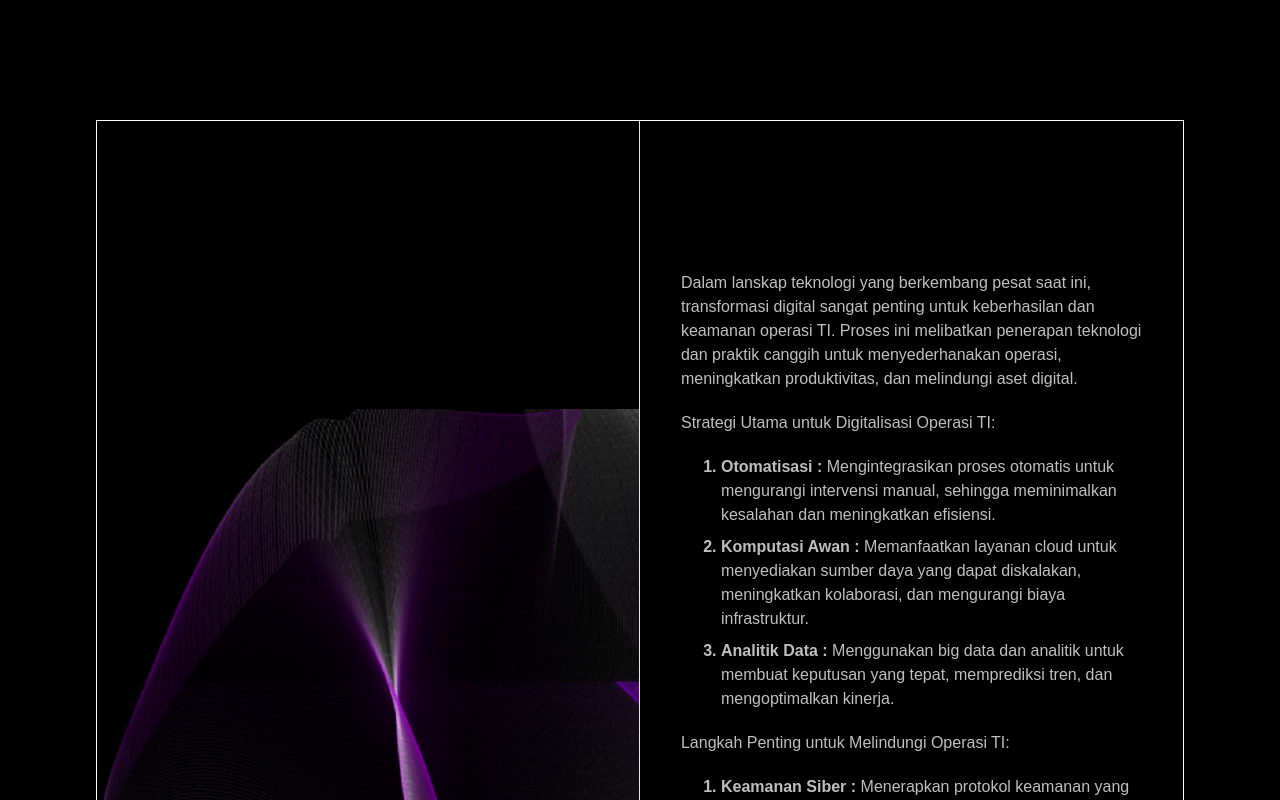
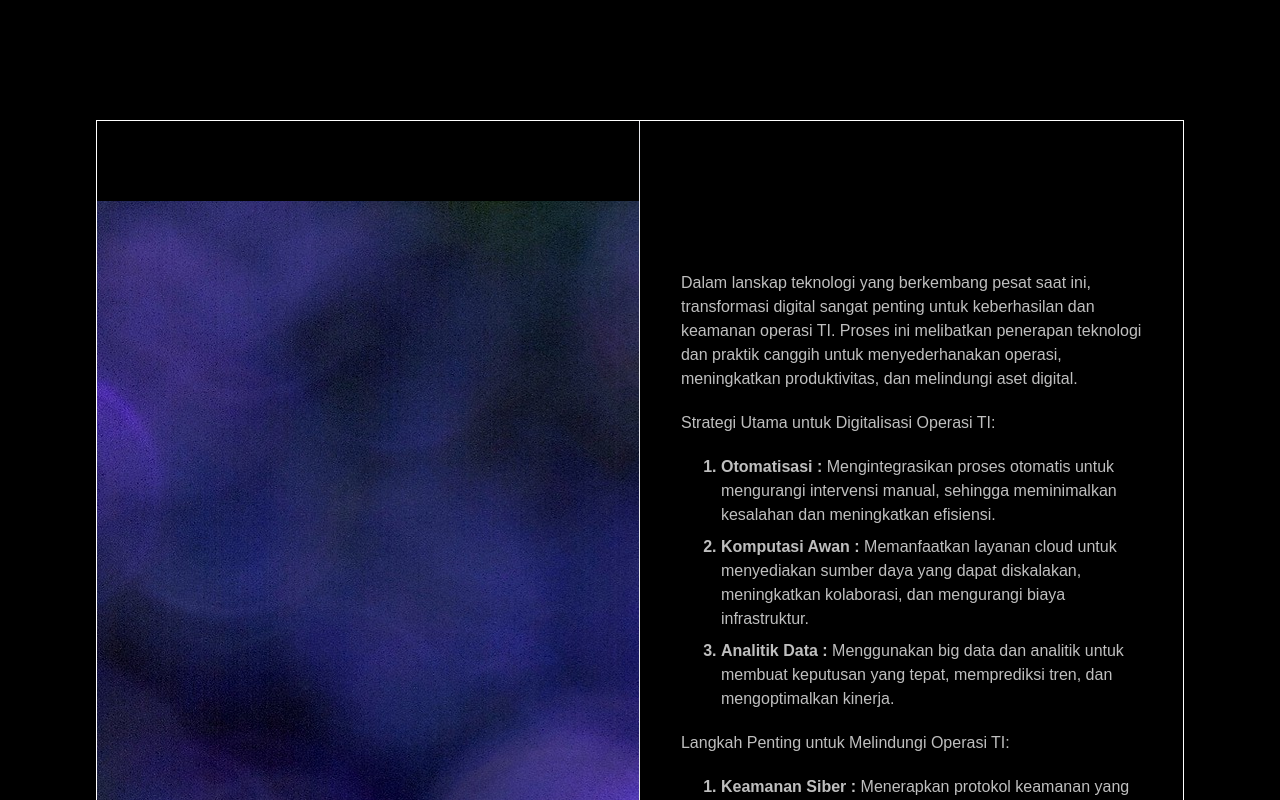
Before and after one commit to RadityaDwiEffendy/CompanyProfile, a Next.js app: page / in a window 1280 px wide. Shown: the part 3900-4700 px from the top of the page. Built offline with nearby package versions, Linux system fonts and the light colour scheme.

Commit message:
Change Page 4 BG

```diff
--- a/app/page.js
+++ b/app/page.js
@@ -246,7 +246,7 @@ export default function Navbar() {
 
 
         <div className="flex w-[85%] h-[200vh] border border-solid border-white ">
-          <div className="flex items-center justify-center w-[100%] h-[200vh] border-r border-solid border-whit bg-left bg-center bg-no-repeat" style={{ backgroundImage: " url('/images/peakpx.jpg" }}>
+          <div className="flex items-center justify-center w-[100%] h-[200vh] border-r border-solid border-whit bg-left bg-center bg-no-repeat" style={{ backgroundImage: " url('/images/BG.jpg" }}>
             <div className="w-[75%] ">
               <div className="w-full">
                 <p className="text-3xl text-medium">Digitalisasi & Perlindungan Operasi TI</p>
```
